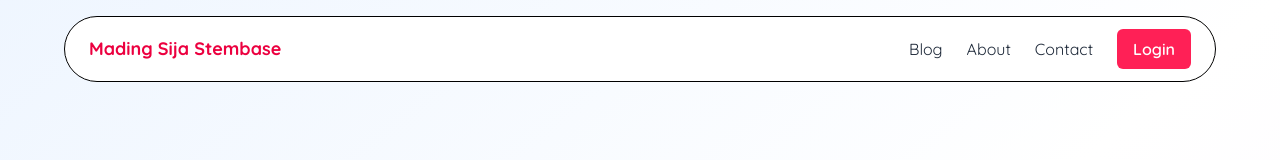
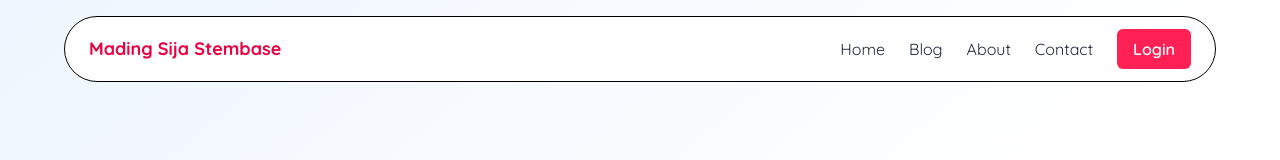
Before and after one commit to AhdanFirdaus/madingsijastemba, a React (Vite) app: page / in a window 1280 px wide. Shown: the top 160 px of the page. Built offline with nearby package versions, Linux system fonts and the light colour scheme; no server answers.

Commit message:
✨ feat(navbar): add nav home in navbar

```diff
--- a/src/components/Fragments/Navbar.jsx
+++ b/src/components/Fragments/Navbar.jsx
@@ -46,6 +46,7 @@ const Navbar = () => {
 
           {/* Desktop Menu */}
           <div className="hidden md:flex items-center gap-6">
+            <Link to="/" className="text-gray-800 hover:text-rose-600">Home</Link>
             <Link to="/blog" className="text-gray-800 hover:text-rose-600">Blog</Link>
             <Link to="/about" className="text-gray-800 hover:text-rose-600">About</Link>
             <Link to="/contact" className="text-gray-800 hover:text-rose-600">Contact</Link>
@@ -70,6 +71,7 @@ const Navbar = () => {
         {isOpen && (
           <div className="md:hidden absolute left-0 right-0 top-full mt-2 mx-7 sm:mx-9 bg-white border rounded-lg shadow-lg z-50">
             <div className="flex flex-col gap-4 p-4">
+              <Link to="/" className="text-gray-800 hover:text-rose-600" onClick={() => setIsOpen(false)}>Home</Link>
               <Link to="/blog" className="text-gray-800 hover:text-rose-600" onClick={() => setIsOpen(false)}>Blog</Link>
               <Link to="/about" className="text-gray-800 hover:text-rose-600" onClick={() => setIsOpen(false)}>About</Link>
               <Link to="/contact" className="text-gray-800 hover:text-rose-600" onClick={() => setIsOpen(false)}>Contact</Link>
```
